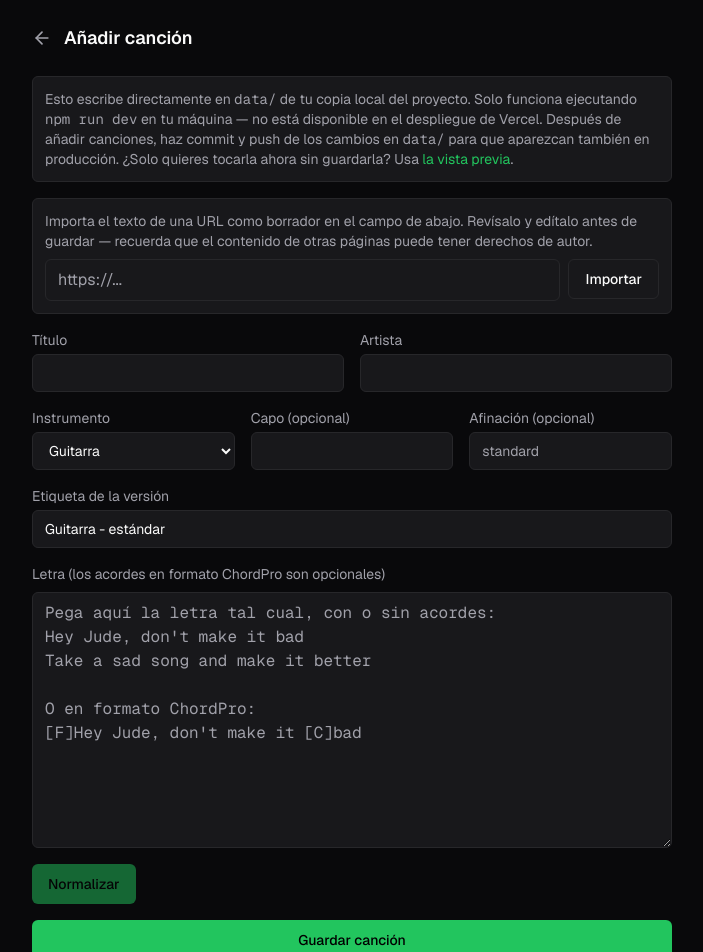
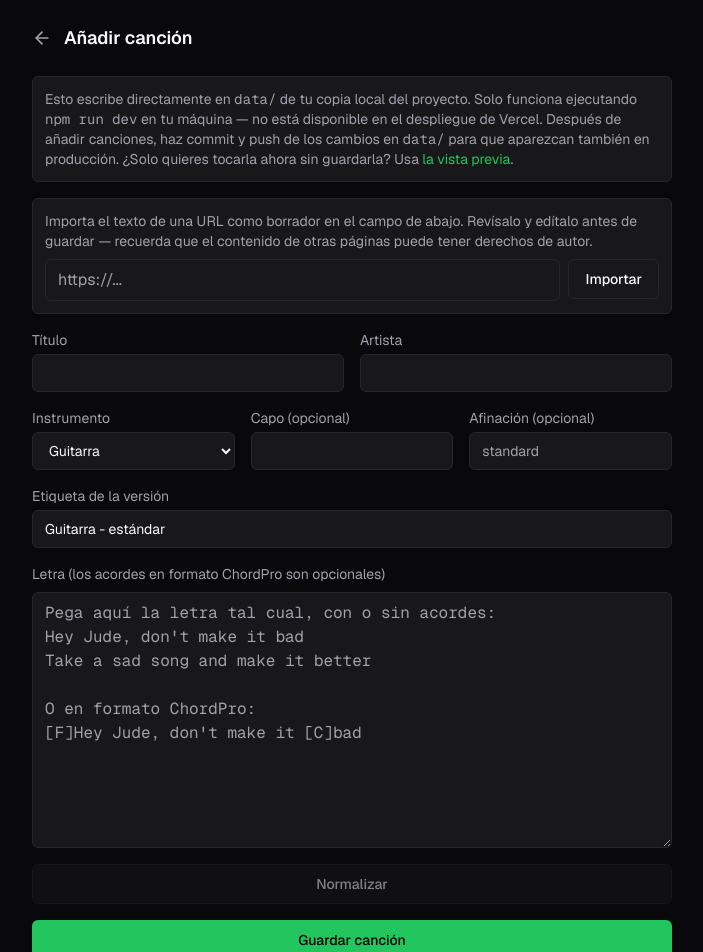
Before and after one commit to DanielMartinezSebastian/guitar-tabs-lyrics, a Next.js app: page /admin/songs/new in a window 1280 px wide. Shown: the top 952 px of the page, without its empty margins (288-991 px from the left). Built offline with nearby package versions, Linux system fonts and the light colour scheme.

Commit message:
Ajustar estilos de botones Normalizar y Deshacer
Botón Normalizar ocupa todo el ancho disponible con estilo outline y
bg-surface para diferenciarlo del submit; botón Deshacer usa
size icon y variant outline.

```diff
--- a/src/components/add-song-form.tsx
+++ b/src/components/add-song-form.tsx
@@ -143,11 +143,11 @@ export function AddSongForm() {
 
       <div className="flex gap-2">
         {preNormalizeText !== null && (
-          <Button type="button" title="Deshacer normalización" onClick={handleUndo}>
+          <Button type="button" variant="outline" size="icon" title="Deshacer normalización" onClick={handleUndo}>
             <RotateCcw className="h-4 w-4" />
           </Button>
         )}
-        <Button type="button" disabled={!content.trim()} onClick={handleNormalize}>
+        <Button type="button" variant="outline" className="flex-1 bg-surface hover:bg-border" disabled={!content.trim()} onClick={handleNormalize}>
           Normalizar
         </Button>
       </div>
--- a/src/components/preview-form.tsx
+++ b/src/components/preview-form.tsx
@@ -105,11 +105,11 @@ export function PreviewForm() {
 
         <div className="flex gap-2">
           {preNormalizeText !== null && (
-            <Button type="button" title="Deshacer normalización" onClick={handleUndo}>
+            <Button type="button" variant="outline" size="icon" title="Deshacer normalización" onClick={handleUndo}>
               <RotateCcw className="h-4 w-4" />
             </Button>
           )}
-          <Button type="button" disabled={!content.trim()} onClick={handleNormalize}>
+          <Button type="button" variant="outline" className="flex-1 bg-surface hover:bg-border" disabled={!content.trim()} onClick={handleNormalize}>
             Normalizar
           </Button>
         </div>
```
